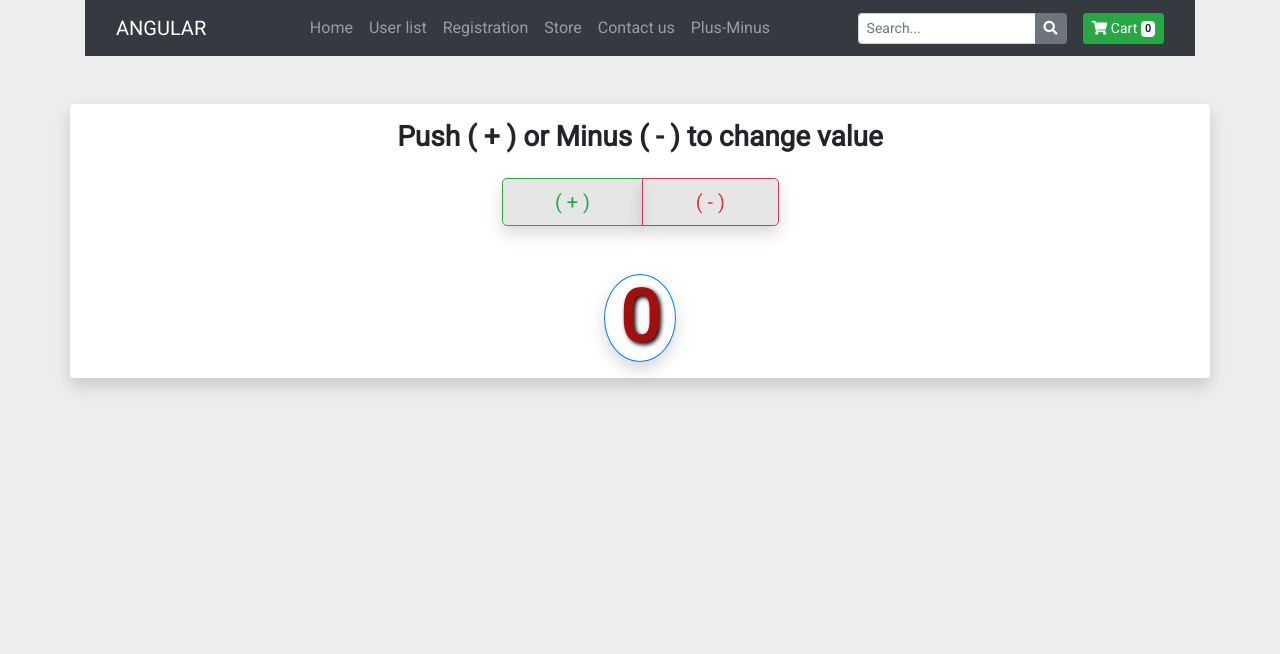
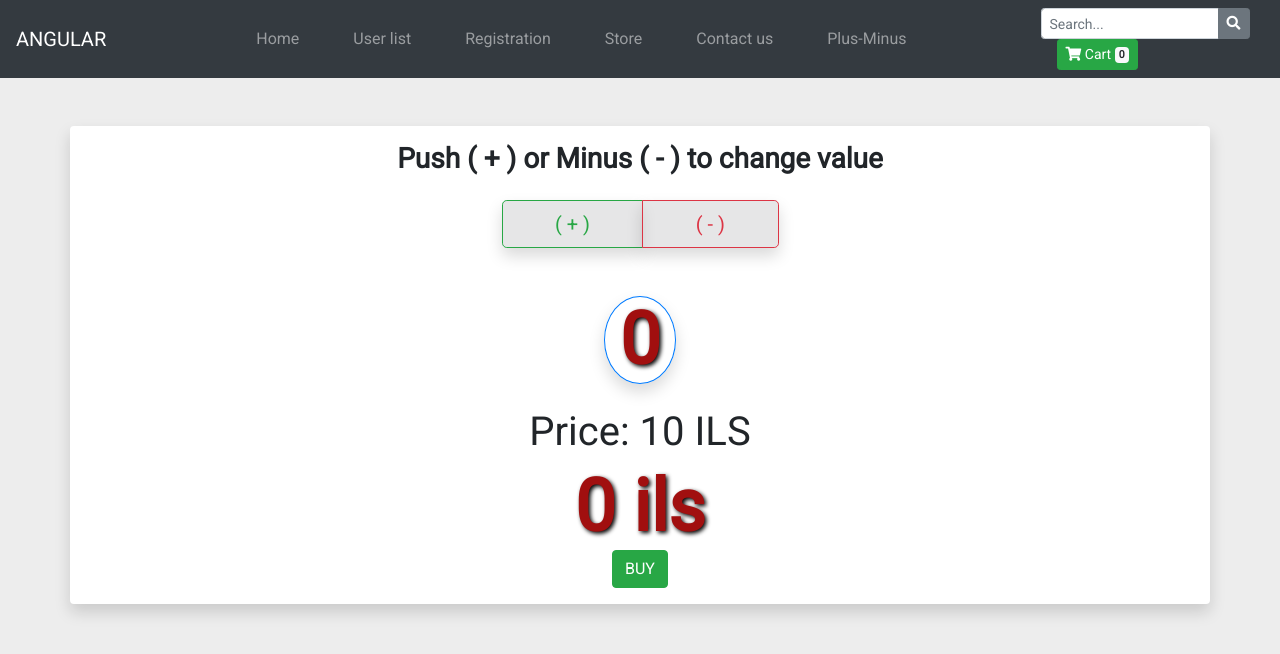
Before and after one commit to alexeystardev/angular_list_and_form_components, an Angular app: page /plusminus in a window 1280 px wide. Shown: the top 654 px of the page. Built offline with nearby package versions, Linux system fonts and the light colour scheme.

Commit message:
add button to counter

```diff
--- a/package.json
+++ b/package.json
@@ -32,7 +32,10 @@
     "@angular/compiler-cli": "~11.2.1",
     "@types/jasmine": "~3.6.0",
     "@types/node": "^12.11.1",
+    "@typescript-eslint/eslint-plugin": "^4.18.0",
+    "@typescript-eslint/parser": "^4.18.0",
     "codelyzer": "^6.0.0",
+    "eslint": "^7.22.0",
     "jasmine-core": "~3.6.0",
     "jasmine-spec-reporter": "~5.0.0",
     "karma": "~6.1.0",
--- a/src/app/app.component.html
+++ b/src/app/app.component.html
@@ -1,6 +1,4 @@
-<div class="container">
   <app-navbar (menuChange)="showMenu($event)"></app-navbar>
-</div>
 <div class="container shadow p-3 mb-5 bg-white rounded mt-5 mb-5">
 	<router-outlet></router-outlet>
 </div>
--- a/src/app/counter/counter.component.html
+++ b/src/app/counter/counter.component.html
@@ -4,5 +4,11 @@
 		<p class="m-0 display-3 elegantshd">{{number}}</p>
 	</div>
 	</div>
+	<div class="text-center mt-4">
+	<!-- <input [value]="val"> -->
+	<h1>Price: 10 ILS</h1>
+	<p class="m-0 display-3 elegantshd">{{curPrice}}   ils</p>
+	<button class="btn btn-success" (click)="butclick()">BUY</button>
+	</div>
 
 </div>
--- a/src/app/counter/counter.component.ts
+++ b/src/app/counter/counter.component.ts
@@ -1,4 +1,4 @@
-import { Component, OnInit } from '@angular/core';
+import { Component, ElementRef, OnInit, ViewChild } from '@angular/core';
 import { ButtonService } from '../services/button.service';
 
 @Component({
@@ -9,14 +9,30 @@ import { ButtonService } from '../services/button.service';
 export class CounterComponent implements OnInit {
 
 	constructor(private cs: ButtonService) { }
-
 	number:number=0
+	curPrice=0
 
   ngOnInit(): void {
+	  this.cs.numberStatus.subscribe((number)=>{
+		  this.number=number
+		})
 
-	this.cs.numberStatus.subscribe((number)=>{
-		this.number=number
-	})
+		this.cs.numberStatus.subscribe((subscribe)=>{
+		  this.curPrice=subscribe
+		  if(this.number < 0){
+			  this.curPrice= 0
+			  this.number= 0
+		  } else {
+			  this.curPrice=this.curPrice*12
+		  }
+		})
 
 }
+butclick(){
+	if(this.number == 0){
+		alert ( "nothing to buy" )
+	} else {
+		alert( this.curPrice  + ' ' + 'ils' )
+	}
 }
+}
--- a/src/app/navbar/navbar.component.html
+++ b/src/app/navbar/navbar.component.html
@@ -1,12 +1,11 @@
   <nav class="navbar navbar-expand-md navbar-dark bg-dark">
+	<a class="navbar-brand" href="/">ANGULAR</a>
     <div class="container">
-        <a class="navbar-brand" href="/">ANGULAR</a>
         <button class="navbar-toggler" type="button" data-toggle="collapse" data-target="#navbarsExampleDefault" aria-controls="navbarsExampleDefault" aria-expanded="false" aria-label="Toggle navigation">
             <span class="navbar-toggler-icon"></span>
         </button>
-
         <div class="collapse navbar-collapse justify-content-end" id="navbarsExampleDefault">
-            <ul class="navbar-nav m-auto">
+            <ul class="navbar-nav m-auto justify-content-between w-75">
                 <li class="nav-item">
                     <a class="nav-link"  routerLink="/home">Home</a>
                 </li>
@@ -27,8 +26,10 @@
                     <a class="nav-link" routerLink="/plusminus">Plus-Minus</a>
                 </li>
             </ul>
-
-            <form class="form-inline my-2 my-lg-0">
+        </div>
+    </div>
+	<!-- form was before 2 divs up in container -->
+	<form class="form-inline my-2 my-lg-0">
                 <div class="input-group input-group-sm">
                     <input type="text" class="form-control" aria-label="Small" aria-describedby="inputGroup-sizing-sm" placeholder="Search...">
                     <div class="input-group-append">
@@ -42,6 +43,4 @@
                     <span class="badge badge-light">0</span>
                 </a>
             </form>
-        </div>
-    </div>
 </nav>
--- a/src/app/plusminus/plusminus.component.html
+++ b/src/app/plusminus/plusminus.component.html
@@ -3,5 +3,6 @@
   <div class="btn-group w-25 mt-3" role="group" aria-label="Basic example">
     <button id="count" type=" button" (click)="plusMe(number)" class="btn btn-outline-success shadow btn-lg"
       #number>( + )</button>
-    <button type="button" (click)="minusMe(number)" class="btn btn-outline-danger shadow btn-lg">( - )</button>
+    <button type="button" (click)="minusMe(number)" class="btn btn-outline-danger shadow btn-lg" >( - )</button>
+
   </div>
--- a/src/app/plusminus/plusminus.component.ts
+++ b/src/app/plusminus/plusminus.component.ts
@@ -7,6 +7,7 @@ import { ButtonService } from '../services/button.service';
   styleUrls: ['./plusminus.component.css']
 })
 export class PlusminusComponent implements OnInit {
+
 
 	constructor(private cs: ButtonService) { }
 
@@ -20,5 +21,4 @@ export class PlusminusComponent implements OnInit {
 		minusMe(number){
 		this.cs.minus(this.cs.number--)
 		}
-
 }
--- a/src/app/services/button.service.ts
+++ b/src/app/services/button.service.ts
@@ -7,6 +7,7 @@ import { BehaviorSubject } from 'rxjs';
 export class ButtonService {
 
 number:number=0
+
 
 	numberStatus = new BehaviorSubject<number>(this.number)
 
--- a/src/index.html
+++ b/src/index.html
@@ -2,7 +2,7 @@
 <html lang="en">
 <head>
   <meta charset="utf-8">
-  <title>Angularproject</title>
+  <title>Angular Test Parts</title>
   <base href="/">
   <meta name="viewport" content="width=device-width, initial-scale=1">
   <link rel="icon" type="image/x-icon" href="favicon.ico">
```
Also changed, not shown: 1 other file (tests, documents, lock files or other folders).
